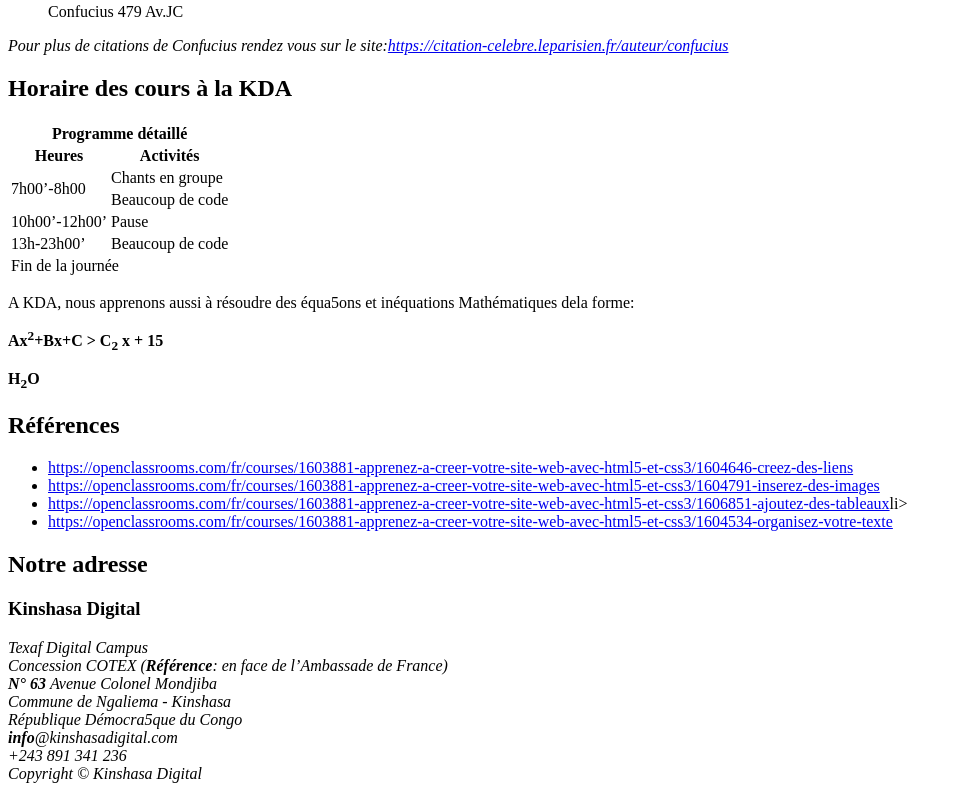
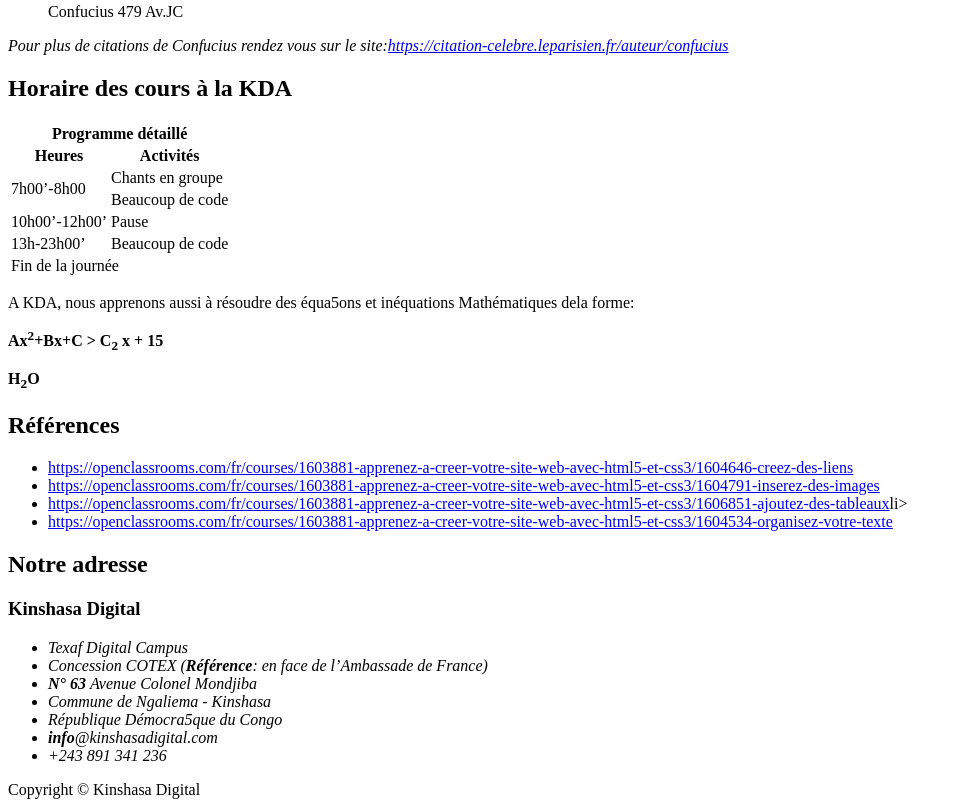
Before and after one commit to Rosaire-KOTA-KDA-2021/tp2-HTML, a plain HTML site: page index.html in a window 1280 px wide. Shown: the part 1054-1861 px from the top of the page, without its empty margins (0-961 px from the left). Drawn offline with Linux system fonts and the light colour scheme.

Commit message:
Feat:update2

```diff
--- a/index.html
+++ b/index.html
@@ -37,7 +37,7 @@
             <blockquote>
                 <q><em> What you hear,you forget <br>
                   What you see,you remeber <br>
-                 What you do,you understand </em></q> <span><strong>Confucius</strong></span>
+                 What you do,you understand </em></q> <span>Confucius</span>
             </blockquote>
             <aside>
                 <img src="images/conficius.jpg" alt="" width="300" height="500">
@@ -112,16 +112,18 @@
         <h2>Notre adresse</h2>
         <h3><strong>Kinshasa Digital</strong></h3>
         <address>
-            Texaf Digital Campus <br>
-            Concession COTEX (<strong>Référence</strong>: en face de l’Ambassade de France) <br>
-            <strong>N° 63 </strong> Avenue Colonel Mondjiba <br>
-            Commune de Ngaliema - Kinshasa <br>
-            République Démocra5que du Congo <br>
-            <strong>info</strong>@kinshasadigital.com <br>
-            +243 891 341 236 <br>
-            Copyright &copy; Kinshasa Digital
+            <ul>
+                <li>Texaf Digital Campus</li>
+                <li>Concession COTEX (<strong>Référence</strong>: en face de l’Ambassade de France) </li>
+                <li><strong>N° 63 </strong> Avenue Colonel Mondjiba </li>
+                <li>Commune de Ngaliema - Kinshasa </li>
+                <li>République Démocra5que du Congo</li>
+                <li><strong>info</strong>@kinshasadigital.com</li>
+                <li>+243 891 341 236</li>
+            </ul>
         </address>
         </section>
+        <span>Copyright &copy; Kinshasa Digital</span>
     </footer>
 </body>
 </html>
```
